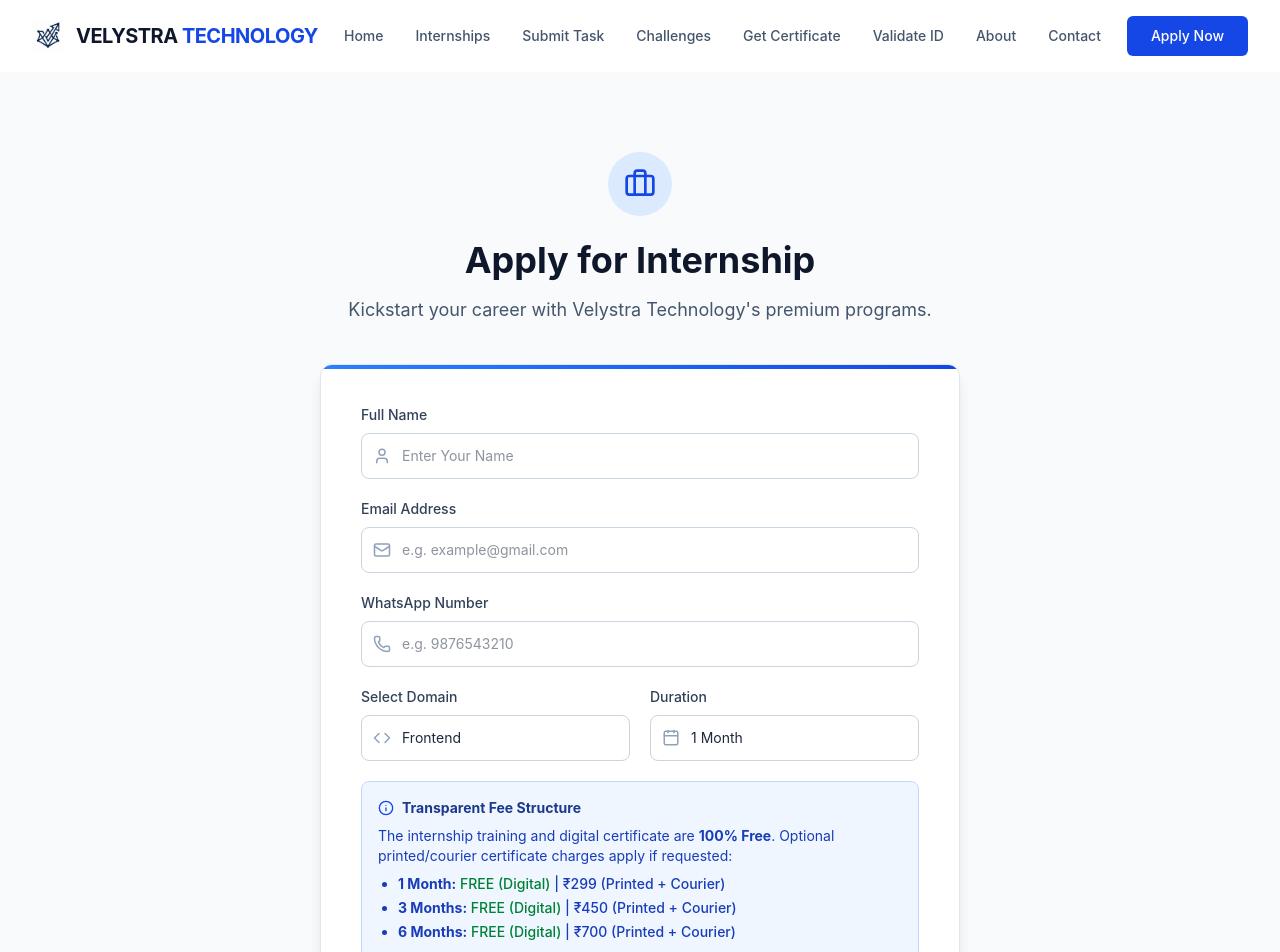
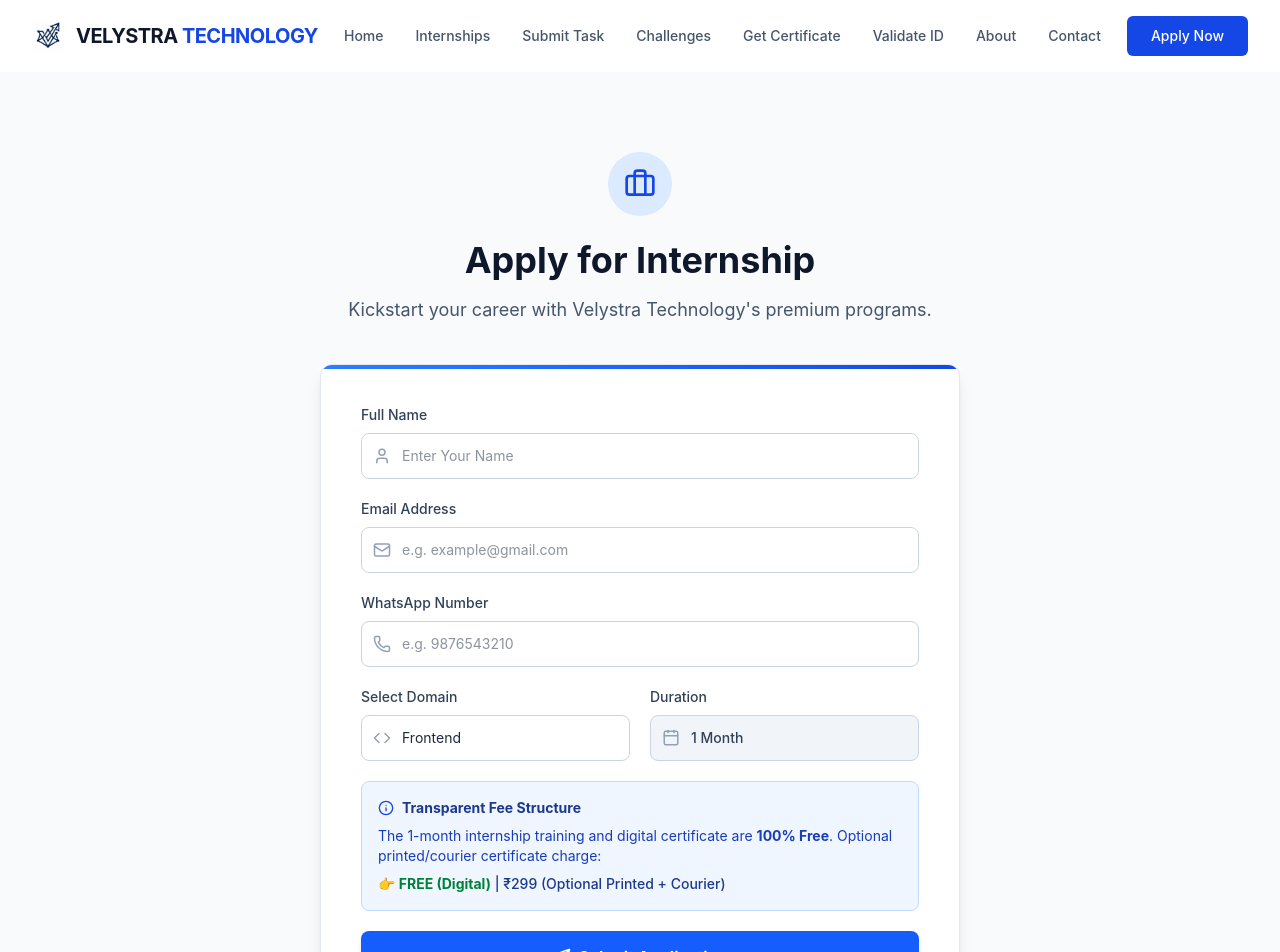
Before and after one commit to sahilofficialgit/velystra-technology, a React (Vite) app: page /apply in a window 1280 px wide. Shown: the top 952 px of the page. Built offline with nearby package versions, Linux system fonts and the light colour scheme.

Commit message:
changed internship duration

```diff
--- a/src/pages/Apply.jsx
+++ b/src/pages/Apply.jsx
@@ -99,7 +99,7 @@ const Apply = () => {
                 </div>
               </div>
 
-              {/* DROP-DOWN GRID (Domain & Duration) */}
+              {/* DOMAIN & FIXED 1-MONTH DURATION GRID */}
               <div className="grid grid-cols-1 md:grid-cols-2 gap-5">
                 <div>
                   <label className="block text-sm font-medium text-slate-700 mb-2">Select Domain</label>
@@ -118,12 +118,12 @@ const Apply = () => {
                   <label className="block text-sm font-medium text-slate-700 mb-2">Duration</label>
                   <div className="relative">
                     <Calendar size={18} className="absolute inset-y-0 left-3 top-3.5 text-slate-400" />
-                    <select name="duration" value={formData.duration} onChange={handleChange}
-                      className="block w-full pl-10 pr-3 py-3 border border-slate-300 rounded-lg outline-none focus:ring-2 focus:ring-blue-500 text-sm appearance-none bg-white">
-                      <option value="1 Month">1 Month</option>
-                      <option value="3 Months">3 Months</option>
-                      <option value="6 Months">6 Months</option>
-                    </select>
+                    <input
+                      type="text"
+                      value="1 Month"
+                      disabled
+                      className="block w-full pl-10 pr-3 py-3 border border-slate-300 rounded-lg outline-none bg-slate-100 text-slate-700 text-sm font-medium cursor-not-allowed"
+                    />
                   </div>
                 </div>
               </div>
@@ -133,12 +133,10 @@ const Apply = () => {
                 <h4 className="font-bold flex items-center gap-2 mb-2">
                   <Info size={16} className="text-blue-700" /> Transparent Fee Structure
                 </h4>
-                <p className="mb-2 text-blue-800">The internship training and digital certificate are <strong>100% Free</strong>. Optional printed/courier certificate charges apply if requested:</p>
-                <ul className="list-disc ml-5 space-y-1 text-blue-800 font-medium">
-                  <li><strong>1 Month:</strong> <span className="text-green-700">FREE (Digital)</span> | ₹299 (Printed + Courier)</li>
-                  <li><strong>3 Months:</strong> <span className="text-green-700">FREE (Digital)</span> | ₹450 (Printed + Courier)</li>
-                  <li><strong>6 Months:</strong> <span className="text-green-700">FREE (Digital)</span> | ₹700 (Printed + Courier)</li>
-                </ul>
+                <p className="mb-2 text-blue-800">The 1-month internship training and digital certificate are <strong>100% Free</strong>. Optional printed/courier certificate charge:</p>
+                <p className="text-blue-900 font-medium">
+                  👉 <span className="text-green-700 font-bold">FREE (Digital)</span> | ₹299 (Optional Printed + Courier)
+                </p>
               </div>
 
               {error && (
@@ -181,7 +179,7 @@ const Apply = () => {
                 </div>
               </div>
 
-              {/* 🚀 LINKEDIN SHARE MARKETING BOX */}
+              {/* LINKEDIN SHARE MARKETING BOX */}
               <div className="mt-6 p-4 bg-blue-50 border border-blue-100 rounded-lg text-center">
                 <p className="text-blue-900 text-sm font-medium mb-3">
                   Don't forget to share your offer letter on LinkedIn and tag <strong>Velystra Technology!</strong>
```
